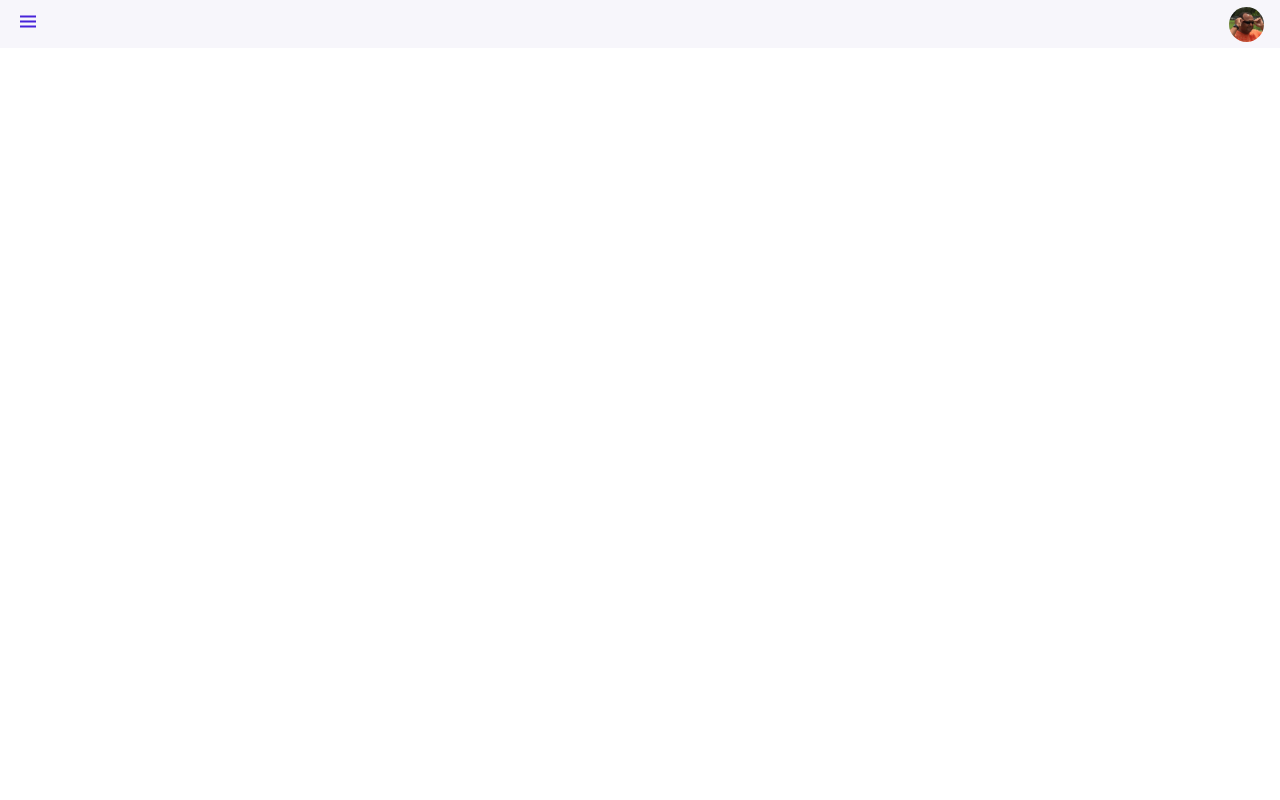
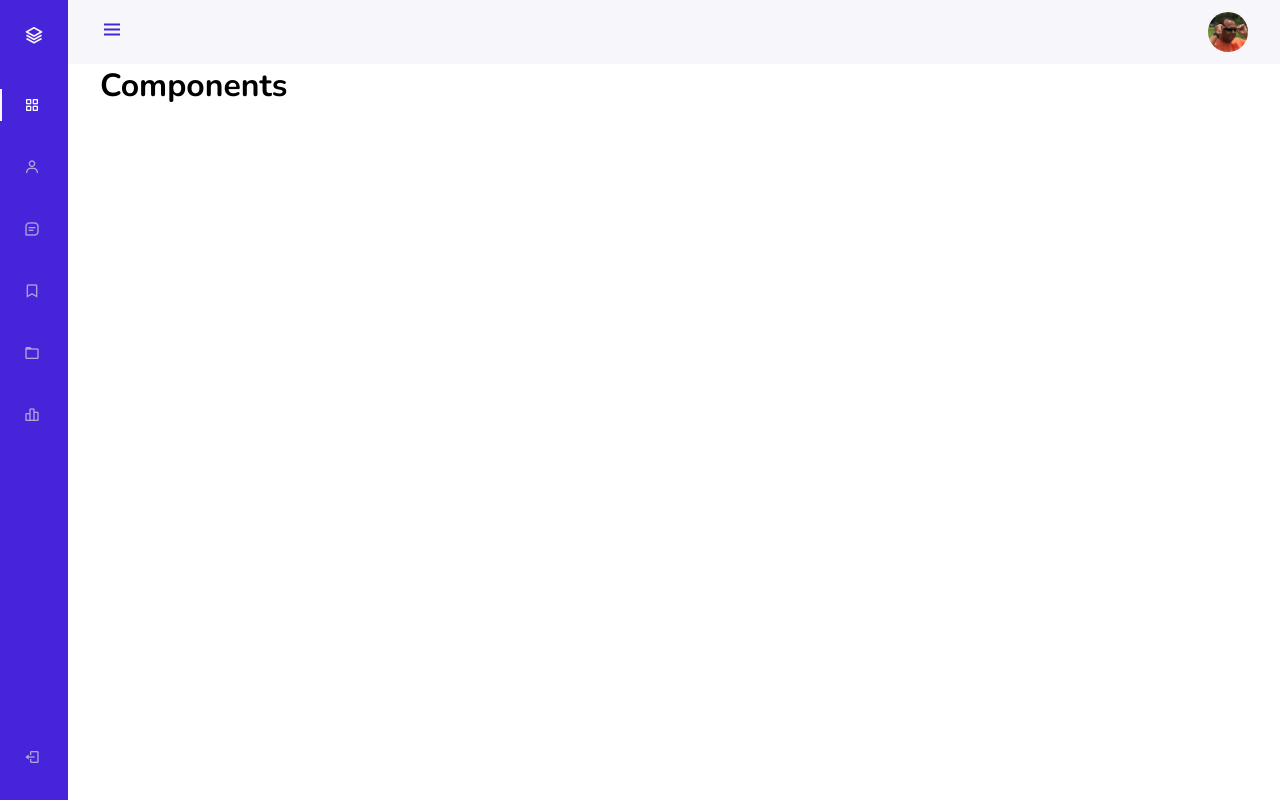
Before and after one commit to CelsoPereiraDev/responsive-sidebar-menu, a plain HTML site: page index.html in a window 1280 px wide. Drawn offline with nearby package versions, Linux system fonts and the light colour scheme.

Commit message:
Adição das Media queries

```diff
--- a/index.html
+++ b/index.html
@@ -66,6 +66,8 @@
         </nav>
     </div>
 
+    <h1>Components</h1>
+
     <!--===== MAIN JS =====-->
     <script src="main.js"></script>
 </body>
--- a/style.css
+++ b/style.css
@@ -149,3 +149,39 @@ a{
     height: 32px;
     background-color: var(--white-color);
 }
+/*===== MEDIA QUERIES =====*/
+@media screen and (min-width:768px){
+    body{
+       margin: calc(var(--header-height) + 1rem) 0 0 0;
+       padding-left: calc(var(--nav-width) + 2rem);
+    }
+
+    .header{
+        height: calc(var(--header-height) + 1rem);
+        padding: 0 2rem 0 calc(var(--nav-width) + 2rem);
+    }
+
+    .header__img{
+       width: 40px;
+       height: 40px;
+    }
+
+    .header__img img{
+        width: 45px;
+    }
+
+    .l-navbar{
+        left: 0;
+        padding: 1rem 1rem 0 0;
+    }
+
+  /*Show nav desktop*/
+    .show{
+        width: calc(var(--nav-width) + 156px);
+    }
+  /* ADD PADDING BODY DESKTOP */
+    .body-pd{
+        padding-left: calc(var(--nav-width) + 188px);
+    }
+
+}
```
